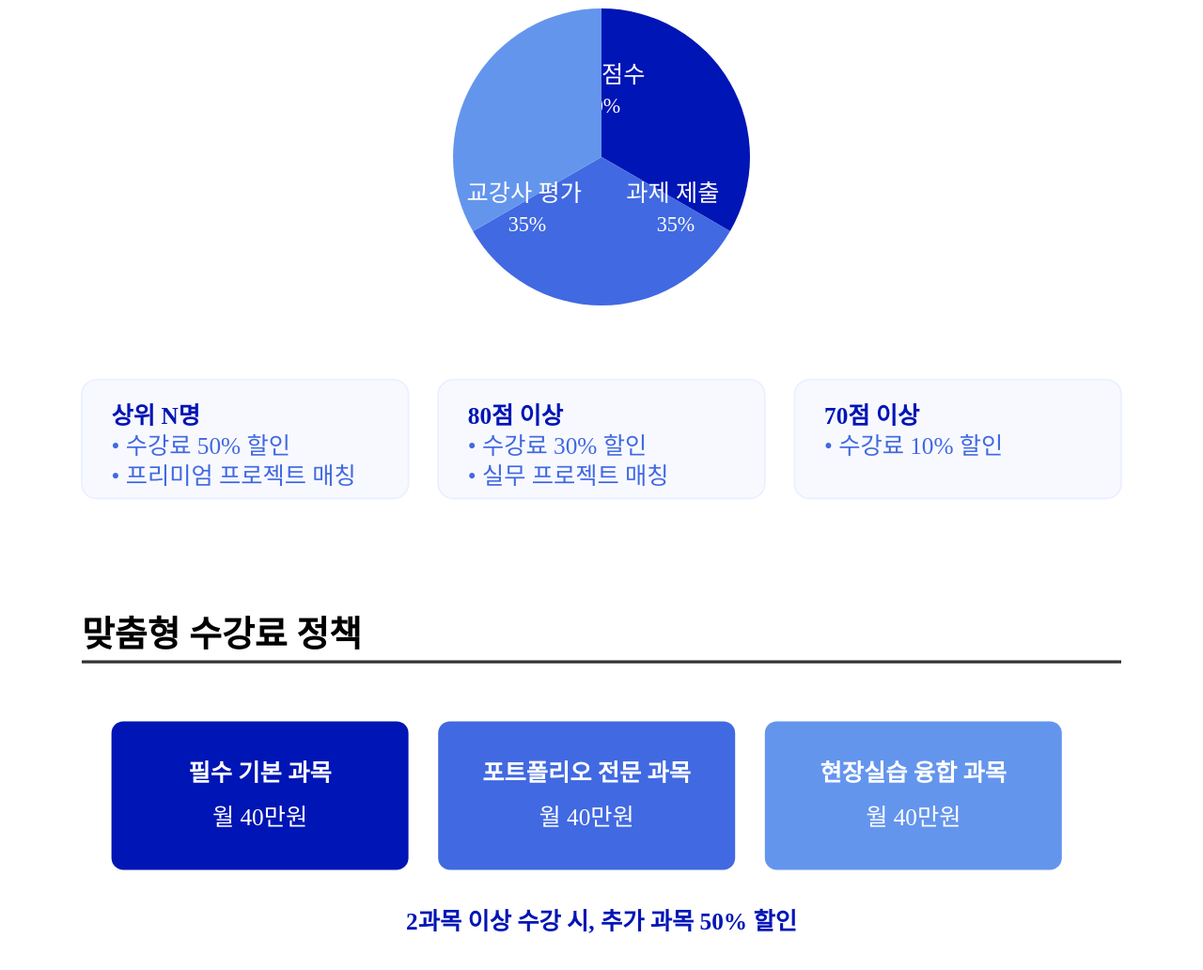
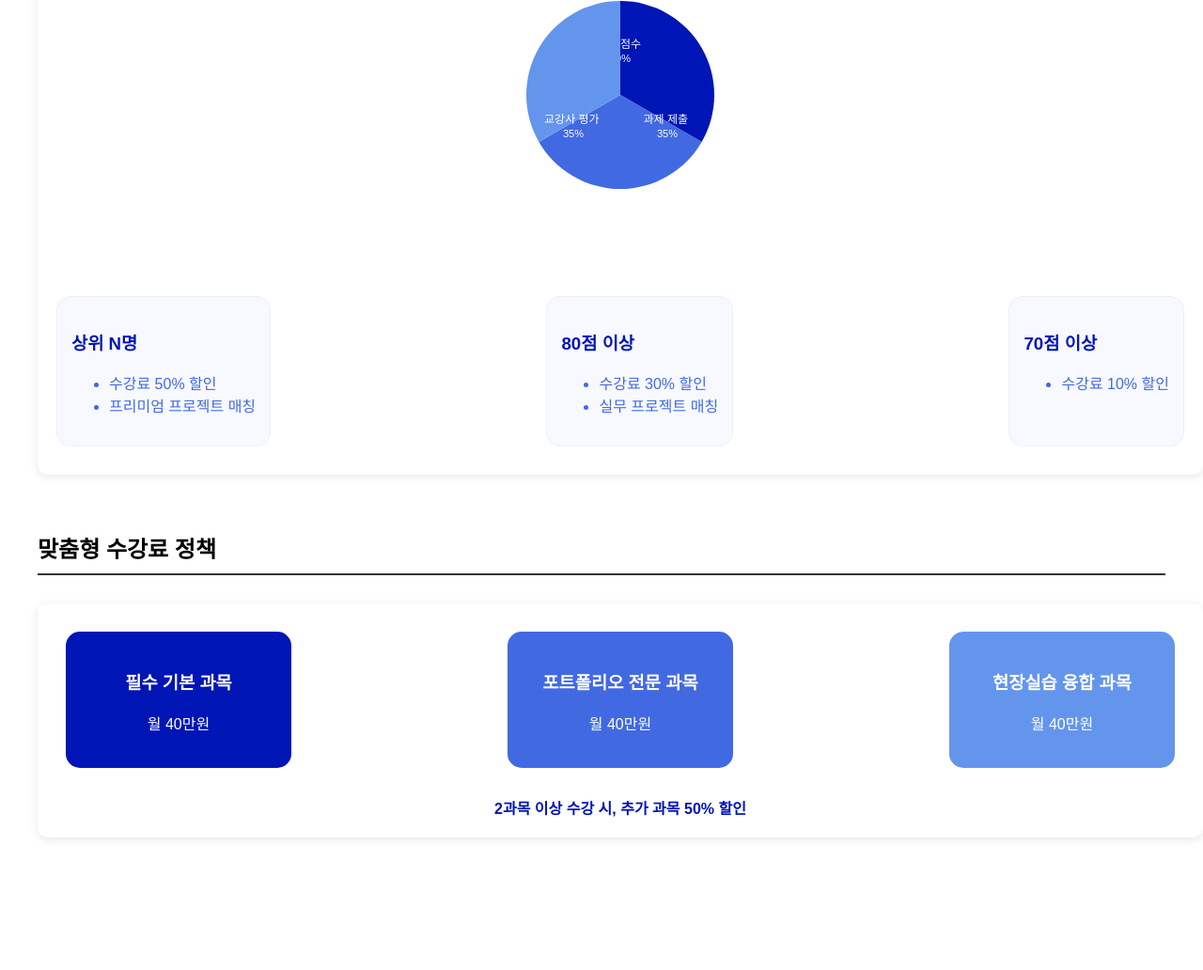
Before and after one commit to seoyooniverse/bcccourse, a plain HTML site: page index.html in a window 1280 px wide. Shown: the part 236-1268 px from the top of the page at 94% size. After the commit the page ends 1207 px from the top, so only its background shows below. Drawn offline with Linux system fonts and the light colour scheme; a web font is replaced by a local one.

Commit message:
Update index.html

```diff
--- a/index.html
+++ b/index.html
@@ -1,83 +1,268 @@
-<svg xmlns="http://www.w3.org/2000/svg" viewBox="0 0 800 1000">
-    <!-- 배경 -->
-    <rect width="800" height="1000" fill="#ffffff"/>
+<!DOCTYPE html>
+<html lang="ko">
+<head>
+   <meta charset="UTF-8">
+   <meta name="viewport" content="width=device-width, initial-scale=1.0">
+   <title>학원 정책 안내</title>
+   <link href="https://fonts.googleapis.com/css2?family=IBM+Plex+Sans+KR:wght@400;500;600;700&display=swap" rel="stylesheet">
+   <style>
+       body {
+           margin: 0;
+           padding: 0;
+           font-family: 'IBM Plex Sans KR', Arial, sans-serif;
+       }
+       .policy-container {
+           max-width: 1200px;
+           margin: 0 auto;
+           padding: 20px;
+       }
+       .policy-section {
+           margin-bottom: 60px;
+       }
+       .section-title {
+           font-size: 24px;
+           font-weight: bold;
+           margin-bottom: 30px;
+           padding-bottom: 10px;
+           border-bottom: 2px solid #333;
+       }
+       .image-container {
+           width: 100%;
+           margin-bottom: 40px;
+           background: white;
+           border-radius: 10px;
+           box-shadow: 0 2px 10px rgba(0,0,0,0.1);
+           padding: 20px;
+       }
+       .chart-segment {
+           transition: all 0.3s ease;
+       }
+       .chart-segment:hover {
+           transform: scale(1.05);
+           filter: brightness(1.1);
+       }
+       .chart-text {
+           font-size: 12px;
+           fill: white;
+       }
+       .chart-percentage {
+           font-size: 11px;
+           fill: white;
+       }
+       .benefits-card {
+           background: #F8F9FF;
+           border-radius: 15px;
+           padding: 15px;
+           margin: 10px 0;
+           transition: all 0.3s ease;
+           cursor: pointer;
+           border: 1px solid #E8EFFF;
+       }
+       .benefits-card:hover {
+           transform: translateY(-5px);
+           box-shadow: 0 5px 15px rgba(0, 21, 181, 0.1);
+       }
+       .course-button {
+           width: 100%;
+           padding: 15px;
+           margin: 10px 0;
+           border: 2px solid #e0e0e0;
+           border-radius: 8px;
+           background: #f8f9fa;
+           cursor: pointer;
+           text-align: left;
+           transition: all 0.3s ease;
+           font-family: 'IBM Plex Sans KR', Arial, sans-serif;
+       }
+       .course-button.selected {
+           background: #0015b5;
+           color: white;
+           border-color: #0015b5;
+       }
+       .course-box {
+           background: #f8f9fa;
+           border-radius: 15px;
+           padding: 20px;
+           margin: 10px;
+           text-align: center;
+           min-width: 200px;
+           transition: all 0.3s ease;
+           cursor: pointer;
+       }
+       .course-box:hover {
+           transform: translateY(-5px);
+           box-shadow: 0 5px 15px rgba(0, 21, 181, 0.2);
+       }
+       .course-name {
+           font-size: 18px;
+           font-weight: 600;
+           margin-bottom: 5px;
+       }
+       .course-description {
+           font-size: 14px;
+           opacity: 0.8;
+           font-weight: 400;
+       }
+       .course-tag {
+           display: inline-block;
+           padding: 4px 8px;
+           border-radius: 12px;
+           font-size: 12px;
+           margin-top: 5px;
+           font-weight: 500;
+       }
+       .tag-required {
+           background: #fee2e2;
+           color: #dc2626;
+       }
+       .tag-optional {
+           background: #dcfce7;
+           color: #16a34a;
+       }
+       .result-box {
+           background: #eceeff;
+           padding: 20px;
+           border-radius: 8px;
+           margin-top: 20px;
+       }
+       .total-price {
+           display: flex;
+           justify-content: space-between;
+           align-items: center;
+           margin-bottom: 10px;
+       }
+       .price-label {
+           font-size: 18px;
+           font-weight: 700;
+           color: #0015b5;
+       }
+       .price-amount {
+           font-size: 24px;
+           font-weight: 700;
+           color: #0015b5;
+       }
+       .savings-alert {
+           background: #f0fdf4;
+           color: #166534;
+           padding: 10px;
+           border-radius: 6px;
+           margin-top: 10px;
+           display: none;
+           font-weight: 500;
+       }
+       .courses-container {
+           display: flex;
+           justify-content: space-between;
+           flex-wrap: wrap;
+           gap: 20px;
+       }
 
-    <!-- 1번째 섹션: 평점 점수제 운영 -->
-    <g transform="translate(50, 50)">
-        <!-- 섹션 제목 -->
-        <text x="0" y="30" font-size="24" font-weight="bold" font-family="IBM Plex Sans KR">평점 점수제 운영</text>
-        <line x1="0" y1="40" x2="700" y2="40" stroke="#333" stroke-width="2"/>
+       @media (max-width: 768px) {
+           .policy-container {
+               padding: 15px;
+           }
+           .section-title {
+               font-size: 20px;
+           }
+           .courses-container {
+               flex-direction: column;
+           }
+           .course-box {
+               margin: 5px 0;
+           }
+       }
 
-        <!-- 원형 차트 배경 -->
-        <rect x="0" y="60" width="700" height="400" fill="white" rx="10"/>
-
-        <!-- 원형 차트 -->
-        <g transform="translate(350, 200)">
+       @media (max-width: 480px) {
+           .policy-container {
+               padding: 10px;
+           }
+           .section-title {
+               font-size: 18px;
+           }
+       }
+   </style>
+</head>
+<body>
+   <div class="policy-container">
+       <!-- 평점 점수제 운영 섹션 -->
+       <div class="policy-section">
+           <h2 class="section-title">평점 점수제 운영</h2>
+           <div class="image-container">
+               <svg width="100%" height="400" viewBox="0 0 800 400">
+                   <g transform="translate(400, 200)">
                        <!-- 출석 점수 섹션 -->
-            <path d="M0,0 L0,-100 A100,100 0 0,1 86.6,50 Z" fill="#0015b5"/>
-            <text x="0" y="-50" text-anchor="middle" fill="white" font-family="IBM Plex Sans KR">
-                <tspan x="0" dy="0" font-size="16">출석 점수</tspan>
-                <tspan x="0" dy="20" font-size="14">30%</tspan>
+                       <path class="chart-segment" d="M0,0 L0,-100 A100,100 0 0,1 86.6,50 Z" fill="#0015b5"/>
+                       <text class="chart-text" x="0" y="-50" text-anchor="middle">
+                           <tspan x="0" dy="0">출석 점수</tspan>
+                           <tspan x="0" dy="15" class="chart-percentage">30%</tspan>
                        </text>
 
                        <!-- 과제 제출 섹션 -->
-            <path d="M0,0 L86.6,50 A100,100 0 0,1 -86.6,50 Z" fill="#4169E1"/>
-            <text x="50" y="30" text-anchor="middle" fill="white" font-family="IBM Plex Sans KR">
-                <tspan x="50" dy="0" font-size="16">과제 제출</tspan>
-                <tspan x="50" dy="20" font-size="14">35%</tspan>
+                       <path class="chart-segment" d="M0,0 L86.6,50 A100,100 0 0,1 -86.6,50 Z" fill="#4169E1"/>
+                       <text class="chart-text" x="50" y="30" text-anchor="middle">
+                           <tspan x="50" dy="0">과제 제출</tspan>
+                           <tspan x="50" dy="15" class="chart-percentage">35%</tspan>
                        </text>
 
                        <!-- 교강사 평가 섹션 -->
-            <path d="M0,0 L-86.6,50 A100,100 0 0,1 0,-100 Z" fill="#6495ED"/>
-            <text x="-50" y="30" text-anchor="middle" fill="white" font-family="IBM Plex Sans KR">
-                <tspan x="-50" dy="0" font-size="16">교강사 평가</tspan>
-                <tspan x="-50" dy="20" font-size="14">35%</tspan>
+                       <path class="chart-segment" d="M0,0 L-86.6,50 A100,100 0 0,1 0,-100 Z" fill="#6495ED"/>
+                       <text class="chart-text" x="-50" y="30" text-anchor="middle">
+                           <tspan x="-50" dy="0">교강사 평가</tspan>
+                           <tspan x="-50" dy="15" class="chart-percentage">35%</tspan>
                        </text>
                    </g>
+               </svg>
 
-        <!-- 혜택 카드들 -->
-        <g transform="translate(0, 350)">
-            <rect x="0" y="0" width="220" height="80" fill="#F8F9FF" rx="10" stroke="#E8EFFF" stroke-width="1"/>
-            <text x="20" y="30" font-weight="bold" fill="#0015b5">상위 N명</text>
-            <text x="20" y="50" fill="#4169E1">• 수강료 50% 할인</text>
-            <text x="20" y="70" fill="#4169E1">• 프리미엄 프로젝트 매칭</text>
+               <div style="display: flex; justify-content: space-between;">
+                   <div class="benefits-card">
+                       <h3 style="color: #0015b5">상위 N명</h3>
+                       <ul style="color: #4169E1">
+                           <li>수강료 50% 할인</li>
+                           <li>프리미엄 프로젝트 매칭</li>
+                       </ul>
+                   </div>
 
-            <rect x="240" y="0" width="220" height="80" fill="#F8F9FF" rx="10" stroke="#E8EFFF" stroke-width="1"/>
-            <text x="260" y="30" font-weight="bold" fill="#0015b5">80점 이상</text>
-            <text x="260" y="50" fill="#4169E1">• 수강료 30% 할인</text>
-            <text x="260" y="70" fill="#4169E1">• 실무 프로젝트 매칭</text>
+                   <div class="benefits-card">
+                       <h3 style="color: #0015b5">80점 이상</h3>
+                       <ul style="color: #4169E1">
+                           <li>수강료 30% 할인</li>
+                           <li>실무 프로젝트 매칭</li>
+                       </ul>
+                   </div>
 
-            <rect x="480" y="0" width="220" height="80" fill="#F8F9FF" rx="10" stroke="#E8EFFF" stroke-width="1"/>
-            <text x="500" y="30" font-weight="bold" fill="#0015b5">70점 이상</text>
-            <text x="500" y="50" fill="#4169E1">• 수강료 10% 할인</text>
-        </g>
-    </g>
+                   <div class="benefits-card">
+                       <h3 style="color: #0015b5">70점 이상</h3>
+                       <ul style="color: #4169E1">
+                           <li>수강료 10% 할인</li>
+                       </ul>
+                   </div>
+               </div>
+           </div>
+       </div>
 
-    <!-- 2번째 섹션: 맞춤형 수강료 정책 -->
-    <g transform="translate(50, 550)">
-        <!-- 섹션 제목 -->
-        <text x="0" y="30" font-size="24" font-weight="bold" font-family="IBM Plex Sans KR">맞춤형 수강료 정책</text>
-        <line x1="0" y1="40" x2="700" y2="40" stroke="#333" stroke-width="2"/>
-
-        <!-- 과목 박스들 배경 -->
-        <rect x="0" y="60" width="700" height="200" fill="white" rx="10"/>
-
-        <!-- 과목 박스들 -->
-        <g transform="translate(20, 80)">
-            <rect x="0" y="0" width="200" height="100" fill="#0015b5" rx="8"/>
-            <text x="100" y="40" text-anchor="middle" fill="white" font-weight="bold">필수 기본 과목</text>
-            <text x="100" y="70" text-anchor="middle" fill="white">월 40만원</text>
-
-            <rect x="220" y="0" width="200" height="100" fill="#4169E1" rx="8"/>
-            <text x="320" y="40" text-anchor="middle" fill="white" font-weight="bold">포트폴리오 전문 과목</text>
-            <text x="320" y="70" text-anchor="middle" fill="white">월 40만원</text>
-
-            <rect x="440" y="0" width="200" height="100" fill="#6495ED" rx="8"/>
-            <text x="540" y="40" text-anchor="middle" fill="white" font-weight="bold">현장실습 융합 과목</text>
-            <text x="540" y="70" text-anchor="middle" fill="white">월 40만원</text>
-        </g>
-
-        <!-- 할인 안내 -->
-        <text x="350" y="220" text-anchor="middle" fill="#0015b5" font-weight="bold">2과목 이상 수강 시, 추가 과목 50% 할인</text>
-    </g>
-</svg>
+       <!-- 맞춤형 수강료 정책 섹션 -->
+       <div class="policy-section">
+           <h2 class="section-title">맞춤형 수강료 정책</h2>
+           <div class="image-container">
+               <div class="courses-container">
+                   <div class="course-box" style="background: #0015b5; color: white;">
+                       <h3>필수 기본 과목</h3>
+                       <p>월 40만원</p>
+                   </div>
+                   <div class="course-box" style="background: #4169E1; color: white;">
+                       <h3>포트폴리오 전문 과목</h3>
+                       <p>월 40만원</p>
+                   </div>
+                   <div class="course-box" style="background: #6495ED; color: white;">
+                       <h3>현장실습 융합 과목</h3>
+                       <p>월 40만원</p>
+                   </div>
+               </div>
+               <div style="text-align: center; margin-top: 20px; font-weight: bold; color: #0015b5;">
+                   2과목 이상 수강 시, 추가 과목 50% 할인
+               </div>
+           </div>
+       </div>
+   </div>
+</body>
+</html>
```
Lines whose indentation alone changed are shown as unchanged.
